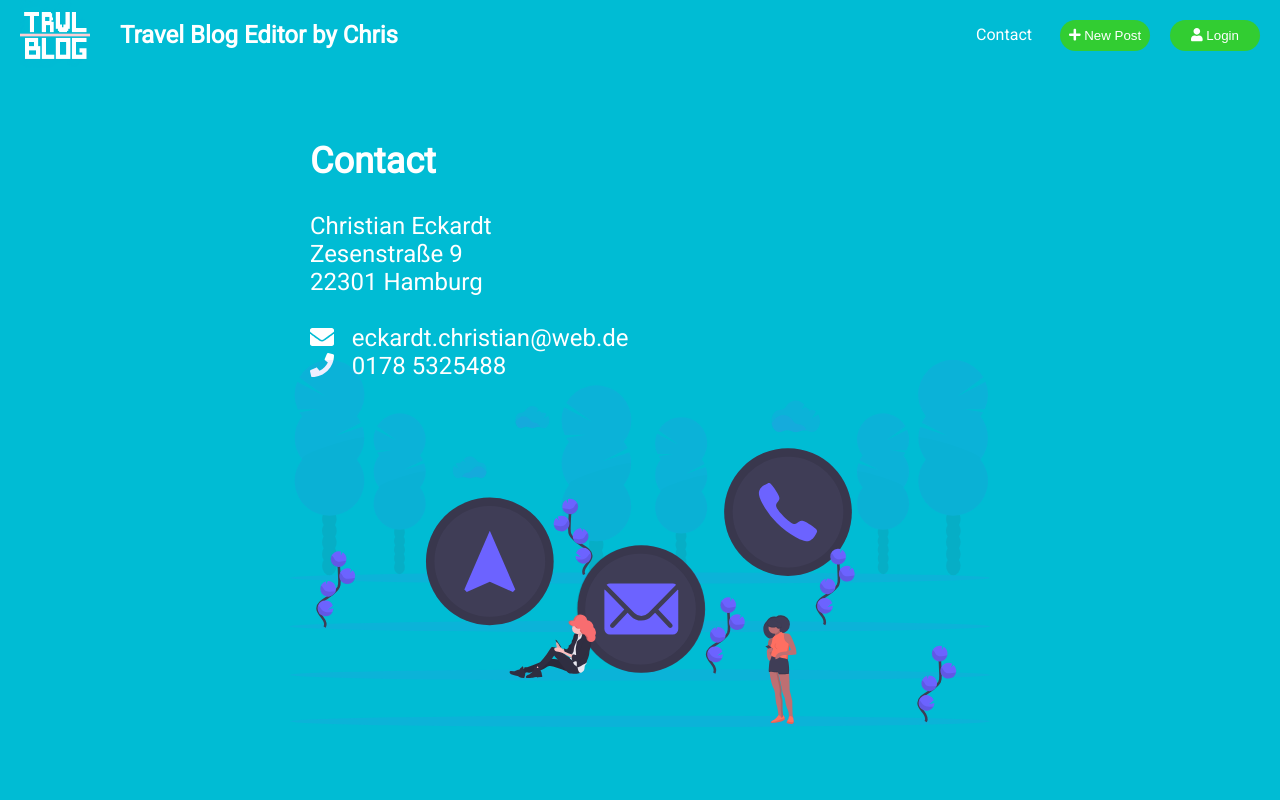
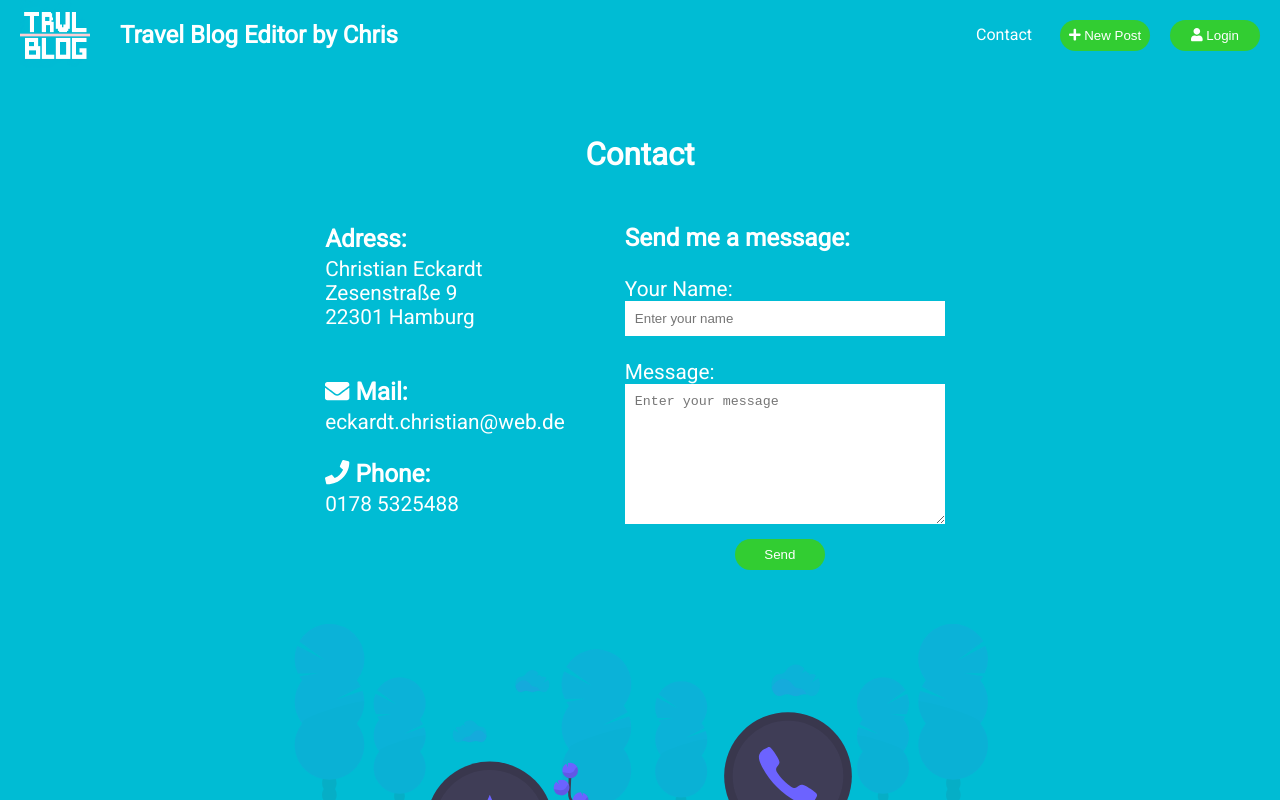
Before and after one commit to EckeEcke/react-app, a React (Create React App) app: page /Contact in a window 1280 px wide. Shown: the top 800 px of the page. Built offline with nearby package versions, Linux system fonts and the light colour scheme; no server answers; what google-maps-react would draw is missing.

Commit message:
adding detail page and updating contact page

```diff
--- a/src/App.js
+++ b/src/App.js
@@ -3,6 +3,7 @@ import Contactpage from "./Components/Contact";
 import { Route, Switch } from 'react-router-dom';
 import Dashboard from "./Components/Dashboard";
 import NewPost from "./Components/NewPost"
+import Detailpage from "./Components/Detailpage";
 
 
 
@@ -14,6 +15,7 @@ function App() {
         <Route path="/" exact component={Dashboard} />
         <Route path="/Contact" component={Contactpage} />
         <Route path="/New" component={NewPost} />
+        <Route path="/Details/:id" component={Detailpage} />
 
       </Switch>
 
--- a/src/Components/Blogentries.js
+++ b/src/Components/Blogentries.js
@@ -9,9 +9,9 @@ const Blogentries = () => {
     return(
         <>
             {Entries &&
-                Entries.map((entry) => {
+                Entries.map((entry, index) => {
                 return(
-                    <Blogentry blog={entry} />
+                    <Blogentry blog={entry} id={index+1} />
 
                 )}
 
--- a/src/Components/Blogentry.js
+++ b/src/Components/Blogentry.js
@@ -1,10 +1,11 @@
 import React from "react";
+import { Link } from 'react-router-dom';
 
 
-const BlogEntry = ({blog}) => {
+const BlogEntry = ({blog, id}) => {
     return(
-        <div className="Blogentry" style={{width: "300px", margin: "2%", backgroundColor:"white", border:"0.5px solid rgb(211,211,211,0.8)"}}>
-            <center><img alt="image from vacation" style={{width: "100%", height: "200px", objectFit:"cover", margin:"0"}}src={blog.image}></img></center>
+        <div className="Blogentry" style={{width: "300px", margin: "2%", backgroundColor:"white", border:"1px solid rgb(211,211,211,0.8)"}}>
+            <Link to={`/Details/${id}`}><center><img alt="image from vacation" style={{width: "100%", height: "200px", objectFit:"cover", margin:"0"}}src={blog.image}></img></center></Link>
             <div style={{backgroundColor:"white", padding:"1% 1% 0 1%"}}>
             <h3 style={{margin:"0"}}>{blog.title}
             <br></br>
@@ -17,6 +18,7 @@ const BlogEntry = ({blog}) => {
             </h5>
 
 
+
             </div>
 
 
--- a/src/Components/Contact.js
+++ b/src/Components/Contact.js
@@ -10,20 +10,55 @@ export class Contactpage extends Component {
         return(
             <>
             <Navigation />
-            <div style={{backgroundColor:"#00BCD4", maxWidth:"100vw", paddingTop:"20px", margin:"0"}}>
-            <div style={{backgroundColor:"#00BCD4", maxWidth:"700px", fontSize:"1.5em", color:"white", margin: "20px auto", paddingBottom:"120px"}}>
+            <div style={{backgroundColor:"#00BCD4", width:"100%", maxWidth:"100vw", paddingTop:"20px", margin:"0"}}>
+            <div style={{backgroundColor:"#00BCD4", width:"90%", maxWidth:"750px", fontSize:"1.3em", color:"white", margin: "20px auto", paddingBottom:"100px"}}>
 
-                <h2 style={{paddingLeft:"20px", paddingTop:"20px"}}>Contact</h2>
-                <p style={{paddingLeft:"20px", marginBottom:"-20px"}}>
-                    Christian Eckardt <br></br>
-                    Zesenstraße 9 <br></br>
-                    22301 Hamburg <br></br>
-                    <br></br>
-                    <FontAwesomeIcon icon={faEnvelope} /> &nbsp; eckardt.christian@web.de <br></br>
-                    <FontAwesomeIcon icon={faPhone} /> &nbsp; 0178 5325488
+                <h2 style={{paddingTop:"20px", textAlign:"center", marginBottom:"-4px"}}>Contact</h2>
 
-                </p>
-                <img style={{width: "90vw", maxWidth: "700px"}} src={illustration} alt="contact information"></img>
+                <div style={{display:"flex", flexDirection:"row", flexWrap:"wrap", justifyContent:"center"}}>
+                    <div>
+
+                        <p style={{padding:"10px", marginBottom:"20px", marginRight:"30px"}}>
+                        <h3 style={{marginBottom:"4px"}}>Adress:</h3>
+                        Christian Eckardt <br></br>
+                        Zesenstraße 9 <br></br>
+                        22301 Hamburg <br></br>
+                        <br></br>
+                        <h3 style={{marginBottom:"4px"}}><FontAwesomeIcon icon={faEnvelope} /> Mail:</h3>
+                         eckardt.christian@web.de <br></br>
+                         <h3 style={{marginBottom:"4px"}}><FontAwesomeIcon icon={faPhone} /> Phone:</h3>
+                         0178 5325488
+
+                        </p>
+                    </div>
+                    <div style={{padding:"20px", marginTop:"10px"}}>
+                        <h3>Send me a message:</h3>
+                        <form name="contact" method="post" data-netlify="true">
+                            <label>Your Name: </label>
+                            <br></br>
+                            <input type="text" name="name" placeholder="Enter your name" style={{width:"300px", padding:"10px", borderStyle:"none"}}/>
+                            <br></br><br></br>
+                            <label>Message: </label>
+                            <br></br>
+                            <textarea name="message" placeholder="Enter your message" rows="8" style={{width:"300px", padding:"10px", borderStyle:"none"}}></textarea>
+                            <br></br>
+                            <center><button type="submit" style={{margin:"10px 20px 10px 10px", padding: "8px", backgroundColor: "#32CD32", borderStyle: "none", borderRadius:"20px", width:"90px", color: "white"}}>Send</button></center>
+
+
+
+
+                        </form>
+
+                    </div>
+
+
+
+
+                </div>
+
+
+                <br></br>
+                <img style={{width: "90vw", maxWidth: "700px", display:"block", margin:"0 auto"}} src={illustration} alt="contact information"></img>
             </div>
 
 
--- a/src/Components/Dashboard.js
+++ b/src/Components/Dashboard.js
@@ -20,9 +20,9 @@ export class Dashboard extends Component {
                   <Blogentries />
                   </div>
 
-                  <div style={{width: "700px", height: "600px", justifyContent:"center", marginTop: "14px"}}>
+                  <div style={{width: "800px", height: "600px", justifyContent:"center", marginTop: "14px"}}>
                   <Description />
-                  <Map />
+                  <Map  />
                   </div>
 
                   </div>
--- /dev/null
+++ b/src/Components/Detailpage.js
@@ -0,0 +1,61 @@
+import React from "react";
+import Navigation from "./Navigation";
+import Map from "./Maps";
+import Entries from "./Data/Entries.data";
+import { useParams, Link } from 'react-router-dom';
+import { FontAwesomeIcon } from '@fortawesome/react-fontawesome'
+import { faArrowLeft } from '@fortawesome/free-solid-svg-icons'
+
+
+
+
+
+function Detailpage() {
+
+
+        const {id} = useParams();
+
+        const entry = Entries[id-1];
+
+        return(
+            <>
+            <Navigation />
+            <br></br>
+            <Link to="/"><button style={{margin:"10px", padding: "8px", backgroundColor: "#FF8C00", borderStyle: "none", borderRadius:"20px", width:"90px", color: "white"}}><FontAwesomeIcon icon={faArrowLeft} /> Back</button></Link>
+
+            <div style={{display: "flex", flexDirection: "row", flexWrap:"wrap", justifyContent:"center"}}>
+            <div style={{width:"700px", maxWidth: "100vw", backgroundColor:"white", position: "relative", margin: "14px auto", border:"1px solid rgb(211,211,211,0.8)"}}>
+            <div style={{padding:"0 10px", width:"100%", maxWidth:"600px", margin:"0 auto"}}>
+            <h2>{entry.title}</h2>
+            <h5>
+            <img style={{float:"left", height: "40px", width:"40px", objectFit:"cover", borderRadius: "50%", verticalAlign:"middle"}} src={entry.portrait}></img>
+
+            <span style={{margin:"8px 8px", color:"grey"}}>Travel date: {entry.date}</span>
+            <br></br>
+            <span style={{margin:"8px 8px", color:"grey"}}>Author: {entry.author}</span></h5>
+
+            </div>
+
+
+            <img style={{width:"100%", maxWidth:"600px", display:"block", margin:"0 auto"}} src={entry.image}></img>
+            <div style={{padding:"10px"}}>
+            <p style={{width:"100%", maxWidth:"600px", margin:"0 auto", paddingBottom:"30px"}}>{entry.description}</p>
+            </div>
+
+            </div>
+
+            <div style={{width: "700px", maxWidth: "100%", height: "100%", justifyContent:"center", margin: "14px auto"}}>
+            <Map />
+            </div>
+
+            </div>
+
+            </>
+        )
+
+
+
+
+}
+
+export default Detailpage;
--- a/src/Components/Maps.js
+++ b/src/Components/Maps.js
@@ -33,10 +33,10 @@ export class MapContainer extends Component {
         <Map google={this.props.google}
             onClick={this.onMapClicked}
             mapId={"4996d6ed2b7c73a6"}
-            style={{width:"100%", maxWidth: "700px", height: "380px"}}
-            zoom={1.2}
+            style={{width:"100%", maxWidth: "700px", height: "500px"}}
+            zoom={1.8}
             initialCenter={{ lat: 53.551085, lng: 9.993682 }}
-            containerStyle={{width: "100%", maxWidth: '700px', maxHeight: '380px' }}>
+            containerStyle={{width: "100%", maxWidth: '700px', maxHeight: '100%' }}>
 
           <Marker onClick={this.onMarkerClick}
                   name={'Current location'} />
--- a/src/Components/NewPost.js
+++ b/src/Components/NewPost.js
@@ -16,7 +16,7 @@ export class NewPost extends Component {
 
 
 
-            <form style={{backgroundColor:"#00BCD4", padding:"20px", width:"100%", maxWidth: "500px", textAlign:"center", marginBottom:"20px", color:"white"}}>
+            <form style={{backgroundColor:"#00BCD4", padding:"20px", width:"100%", maxWidth: "500px", textAlign:"center", marginBottom:"60px", color:"white"}}>
 
             <h2>Create new blog entry</h2>
                 <label>Title</label>
```
Also changed, not shown: src/Components/Data/Entries.data.js (+12 -6 lines), 1 other file (tests, documents, lock files or other folders).
